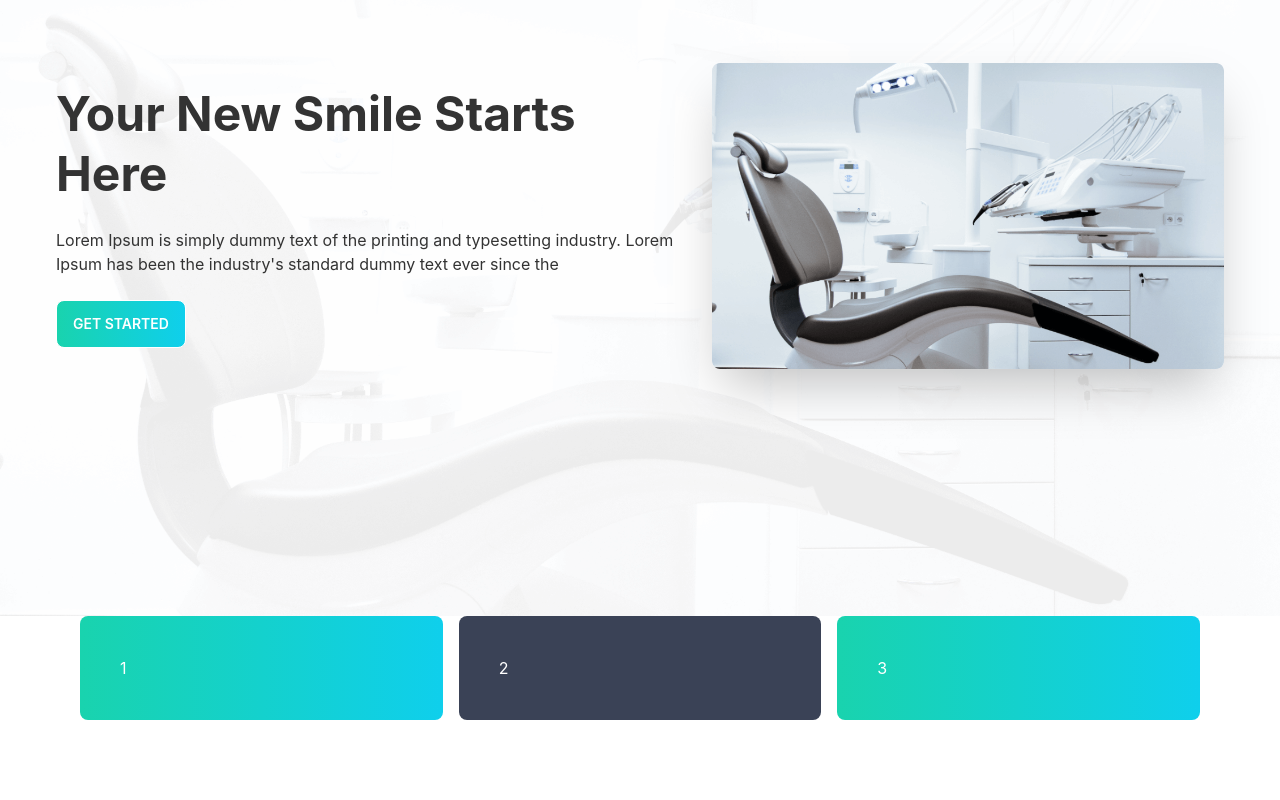
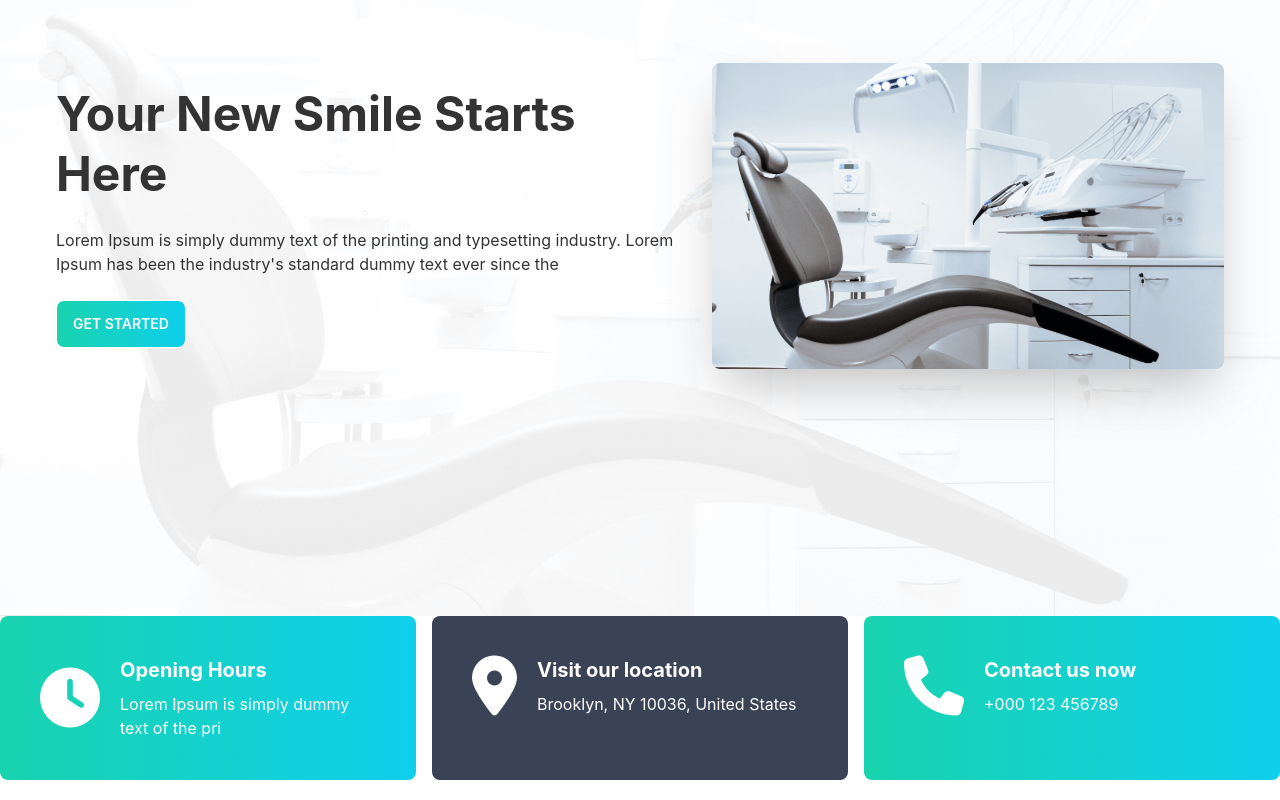
Before and after one commit to developer-sahadat/Doctore_Pronto, a React (Create React App) app: page / in a window 1280 px wide. Shown: the part 258-1058 px from the top of the page. Before the commit the page ends 998 px from the top, so only its background shows below. Built offline with nearby package versions, Linux system fonts and the light colour scheme.

Commit message:
info section added

```diff
--- a/src/Component/Home/Information/Information.js
+++ b/src/Component/Home/Information/Information.js
@@ -3,14 +3,40 @@ import "./Information.css";
 
 const Information = () => {
   return (
-    <div className="container px-20 mb-5 mx-auto">
+    <div className="container px-15 mb-5 mx-auto">
       <div className="grid grid-cols-1  md:grid-cols-3 gap-4">
         <div className="text-white rounded-lg p-10  bg-gradient-to-r  from-secondary   to-primary">
-          1
+          <div className="flex items-center">
+            <div className="mr-5">
+              <i className="text-6xl fa-solid fa-clock"></i>
+            </div>
+            <div>
+              <h5 className="text-xl font-bold mb-2">Opening Hours</h5>
+              <p>Lorem Ipsum is simply dummy text of the pri</p>
+            </div>
+          </div>
         </div>
-        <div className="bg-accent rounded-lg p-10  text-white">2</div>
+        <div className="bg-accent rounded-lg p-10  text-white">
+          <div className="flex items-center">
+            <div className="mr-5">
+              <i className="text-6xl fa-solid fa-location-dot"></i>
+            </div>
+            <div>
+              <h5 className="text-xl font-bold mb-2">Visit our location</h5>
+              <p>Brooklyn, NY 10036, United States</p>
+            </div>
+          </div>
+        </div>
         <div className="text-white p-10 rounded-lg bg-gradient-to-r  from-secondary   to-primary">
-          3
+          <div className="flex items-center">
+            <div className="mr-5">
+              <i className="text-6xl fa-solid fa-phone"></i>
+            </div>
+            <div>
+              <h5 className="text-xl font-bold mb-2">Contact us now</h5>
+              <p>+000 123 456789</p>
+            </div>
+          </div>
         </div>
       </div>
     </div>
```
